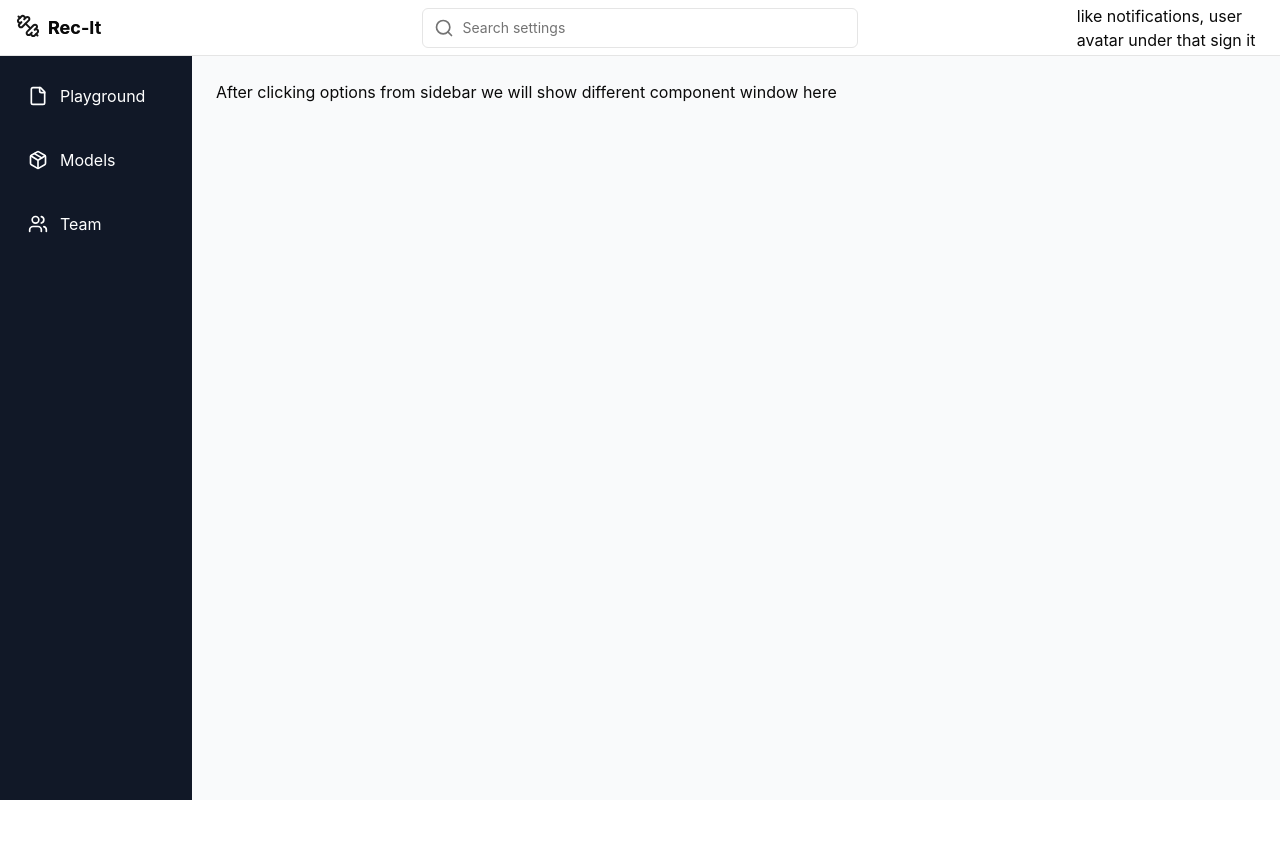
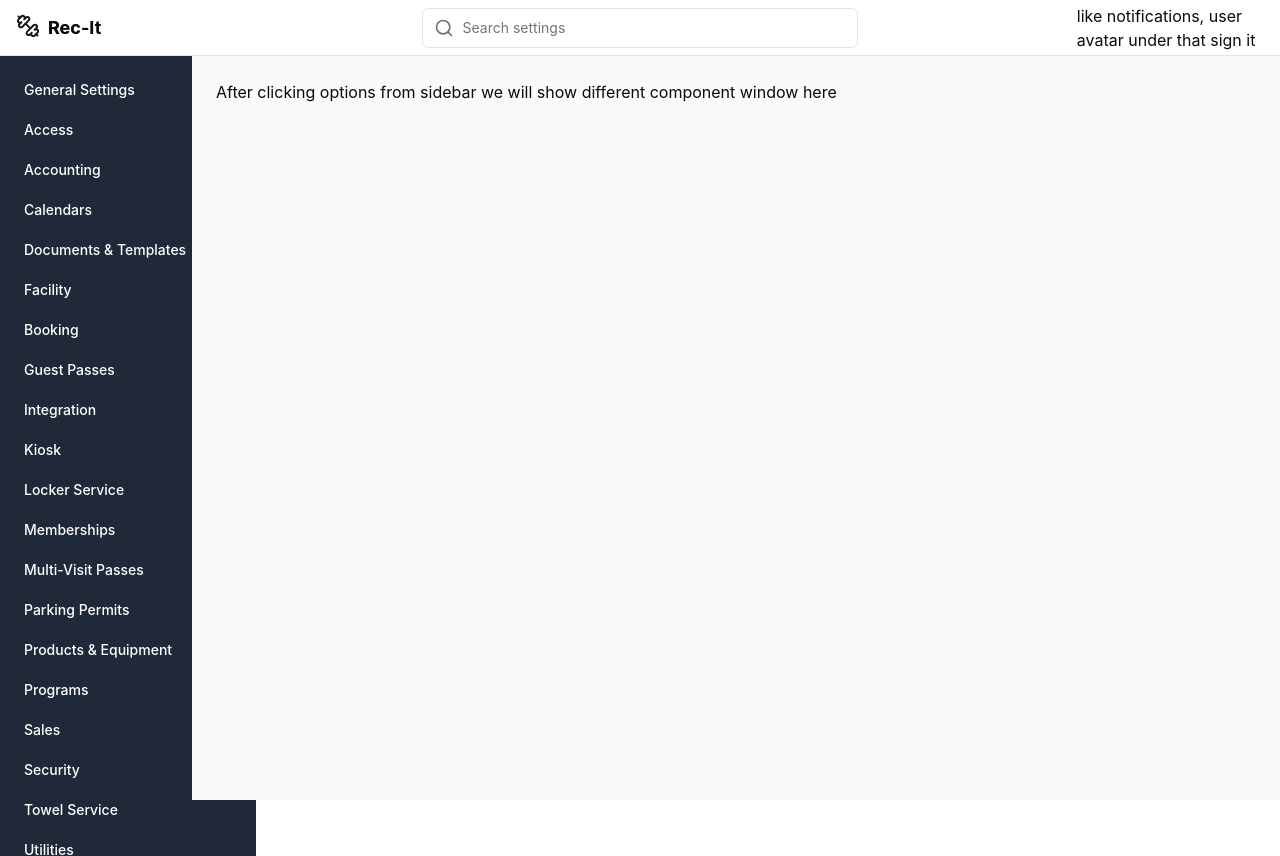
Before and after one commit to SanketBaviskar/Rec-It, a React (Vite) app: page /admin-dashboard in a window 1280 px wide. Before the commit the page ends 800 px from the top, so only its background shows below. Built offline with nearby package versions, Linux system fonts and the light colour scheme.

Commit message:
update in sidebar 2

```diff
--- a/package.json
+++ b/package.json
@@ -49,6 +49,7 @@
     "react-router-dom": "^6.28.0",
     "recharts": "^2.13.3",
     "tailwind-merge": "^2.5.4",
+    "tailwind-scrollbar-hide": "^1.1.7",
     "tailwindcss-animate": "^1.0.7",
     "zod": "^3.23.8"
   },
--- a/src/Admin/AdminDashboard.tsx
+++ b/src/Admin/Layout/AdminDashboard.tsx
@@ -1,8 +1,8 @@
 import Logo from "./Logo";
-import UniversalSearch from "./UniversalSearch";
+import UniversalSearch from "./UniversalSearch"
 import RenderWindow from "./RenderWindow";
 import UserFeatures from "./UserFeatures";
-import Sidebar from "./SideBar";
+import Sidebar from "./SideBar/SideBar";
 
 
 export default function AdminDashboard() {
--- /dev/null
+++ b/src/Admin/Layout/SideBar/SideBar.tsx
@@ -0,0 +1,86 @@
+import React, { useState } from "react";
+import { ChevronDown, ChevronRight } from "lucide-react";
+
+const Sidebar = () => {
+  const [openSections, setOpenSections] = useState({});
+
+  const toggleSection = (sectionName) => {
+    setOpenSections((prev) => ({
+      ...prev,
+      [sectionName]: !prev[sectionName],
+    }));
+  };
+
+  const menuItems = [
+    { name: "General Settings" },
+    { name: "Access" },
+    { name: "Accounting" },
+    { name: "Calendars" },
+    { name: "Documents & Templates" },
+    {
+      name: "Facility",
+      subItems: ["Facility Settings", "Facilities", "Facility Rental Products"],
+    },
+    { name: "Booking" },
+    { name: "Guest Passes" },
+    { name: "Integration" },
+    { name: "Kiosk" },
+    { name: "Locker Service" },
+    { name: "Memberships" },
+    { name: "Multi-Visit Passes" },
+    { name: "Parking Permits" },
+    { name: "Products & Equipment" },
+    { name: "Programs" },
+    { name: "Sales" },
+    { name: "Security" },
+    { name: "Towel Service" },
+    { name: "Utilities" },
+  ];
+
+  return (
+    <div className="h-screen w-64 bg-gray-800 text-white p-4 overflow-y-auto scrollbar-hide">
+      <ul className="space-y-1">
+        {menuItems.map((item) => (
+          <li key={item.name} className="group">
+            {/* Main Menu Item */}
+            <div
+              onClick={() => item.subItems && toggleSection(item.name)}
+              className={`flex items-center justify-between p-2 rounded-md cursor-pointer ${
+                item.subItems
+                  ? "hover:bg-gray-700"
+                  : "hover:bg-gray-700 bg-transparent"
+              }`}
+            >
+              <span className="text-sm font-medium">{item.name}</span>
+              {item.subItems && (
+                <span>
+                  {openSections[item.name] ? (
+                    <ChevronDown className="w-4 h-4" />
+                  ) : (
+                    <ChevronRight className="w-4 h-4" />
+                  )}
+                </span>
+              )}
+            </div>
+
+            {/* Submenu */}
+            {item.subItems && openSections[item.name] && (
+              <ul className="mt-1 ml-4 space-y-1">
+                {item.subItems.map((subItem) => (
+                  <li
+                    key={subItem}
+                    className="p-2 text-sm rounded-md cursor-pointer hover:bg-gray-700"
+                  >
+                    {subItem}
+                  </li>
+                ))}
+              </ul>
+            )}
+          </li>
+        ))}
+      </ul>
+    </div>
+  );
+};
+
+export default Sidebar;
--- a/src/Admin/SideBar.tsx
+++ /dev/null
@@ -1,79 +0,0 @@
-import React, { useState } from "react";
-import {
-  ChevronDown,
-  ChevronRight,
-  File,
-  Package,
-  Users,
-} from "lucide-react";
-
-const Sidebar = () => {
-  const [openSections, setOpenSections] = useState({});
-
-  const toggleSection = (sectionName) => {
-    setOpenSections((prev) => ({
-      ...prev,
-      [sectionName]: !prev[sectionName],
-    }));
-  };
-
-  const menuItems = [
-    {
-      name: "Playground",
-      icon: <File className="w-5 h-5" />,
-      subItems: ["History", "Starred", "Settings"],
-    },
-    {
-      name: "Models",
-      icon: <Package className="w-5 h-5" />,
-      subItems: ["Documentation", "Settings"],
-    },
-    {
-      name: "Team",
-      icon: <Users className="w-5 h-5" />,
-      subItems: ["Members", "Roles"],
-    },
-  ];
-
-  return (
-    <div className="h-full w-64 bg-gray-900 text-white p-4 space-y-6">
-      {/* Static Items */}
-      <div className="space-y-4">
-        {menuItems.map((item) => (
-          <div key={item.name}>
-            <div
-              onClick={() => toggleSection(item.name)}
-              className={`flex items-center justify-between p-3 rounded-md cursor-pointer ${
-                openSections[item.name] ? "bg-blue-600" : "hover:bg-gray-700"
-              }`}
-            >
-              <span className="flex items-center space-x-3">
-                {item.icon}
-                <span>{item.name}</span>
-              </span>
-              {openSections[item.name] ? (
-                <ChevronDown className="w-5 h-5" />
-              ) : (
-                <ChevronRight className="w-5 h-5" />
-              )}
-            </div>
-            {openSections[item.name] && (
-              <ul className="mt-2 ml-6 space-y-2">
-                {item.subItems.map((subItem) => (
-                  <li
-                    key={subItem}
-                    className="flex items-center text-sm p-2 rounded-md cursor-pointer hover:bg-gray-700"
-                  >
-                    <span className="ml-2">{subItem}</span>
-                  </li>
-                ))}
-              </ul>
-            )}
-          </div>
-        ))}
-      </div>
-    </div>
-  );
-};
-
-export default Sidebar;
--- a/src/ui/App.tsx
+++ b/src/ui/App.tsx
@@ -2,7 +2,7 @@ import "./App.css";
 import { BrowserRouter as Router, Routes, Route } from "react-router-dom";
 import MainWindow from "../Pages/MainWindow/MainWindow";
 import Login from "@/Pages/Login/Login";
-import AdminDashboard from "@/Admin/AdminDashboard";
+import AdminDashboard from "@/Admin/Layout/AdminDashboard";
 
 function App() {
   return (
--- a/tailwind.config.js
+++ b/tailwind.config.js
@@ -5,63 +5,63 @@ export default {
   theme: {
     extend: {
       borderRadius: {
-  			lg: 'var(--radius)',
-  			md: 'calc(var(--radius) - 2px)',
-  			sm: 'calc(var(--radius) - 4px)'
+        lg: "var(--radius)",
+        md: "calc(var(--radius) - 2px)",
+        sm: "calc(var(--radius) - 4px)",
       },
       colors: {
-  			background: 'hsl(var(--background))',
-  			foreground: 'hsl(var(--foreground))',
+        background: "hsl(var(--background))",
+        foreground: "hsl(var(--foreground))",
         card: {
-  				DEFAULT: 'hsl(var(--card))',
-  				foreground: 'hsl(var(--card-foreground))'
+          DEFAULT: "hsl(var(--card))",
+          foreground: "hsl(var(--card-foreground))",
         },
         popover: {
-  				DEFAULT: 'hsl(var(--popover))',
-  				foreground: 'hsl(var(--popover-foreground))'
+          DEFAULT: "hsl(var(--popover))",
+          foreground: "hsl(var(--popover-foreground))",
         },
         primary: {
-  				DEFAULT: 'hsl(var(--primary))',
-  				foreground: 'hsl(var(--primary-foreground))'
+          DEFAULT: "hsl(var(--primary))",
+          foreground: "hsl(var(--primary-foreground))",
         },
         secondary: {
-  				DEFAULT: 'hsl(var(--secondary))',
-  				foreground: 'hsl(var(--secondary-foreground))'
+          DEFAULT: "hsl(var(--secondary))",
+          foreground: "hsl(var(--secondary-foreground))",
         },
         muted: {
-  				DEFAULT: 'hsl(var(--muted))',
-  				foreground: 'hsl(var(--muted-foreground))'
+          DEFAULT: "hsl(var(--muted))",
+          foreground: "hsl(var(--muted-foreground))",
         },
         accent: {
-  				DEFAULT: 'hsl(var(--accent))',
-  				foreground: 'hsl(var(--accent-foreground))'
+          DEFAULT: "hsl(var(--accent))",
+          foreground: "hsl(var(--accent-foreground))",
         },
         destructive: {
-  				DEFAULT: 'hsl(var(--destructive))',
-  				foreground: 'hsl(var(--destructive-foreground))'
+          DEFAULT: "hsl(var(--destructive))",
+          foreground: "hsl(var(--destructive-foreground))",
         },
-  			border: 'hsl(var(--border))',
-  			input: 'hsl(var(--input))',
-  			ring: 'hsl(var(--ring))',
+        border: "hsl(var(--border))",
+        input: "hsl(var(--input))",
+        ring: "hsl(var(--ring))",
         chart: {
-  				'1': 'hsl(var(--chart-1))',
-  				'2': 'hsl(var(--chart-2))',
-  				'3': 'hsl(var(--chart-3))',
-  				'4': 'hsl(var(--chart-4))',
-  				'5': 'hsl(var(--chart-5))'
+          1: "hsl(var(--chart-1))",
+          2: "hsl(var(--chart-2))",
+          3: "hsl(var(--chart-3))",
+          4: "hsl(var(--chart-4))",
+          5: "hsl(var(--chart-5))",
         },
         sidebar: {
-  				DEFAULT: 'hsl(var(--sidebar-background))',
-  				foreground: 'hsl(var(--sidebar-foreground))',
-  				primary: 'hsl(var(--sidebar-primary))',
-  				'primary-foreground': 'hsl(var(--sidebar-primary-foreground))',
-  				accent: 'hsl(var(--sidebar-accent))',
-  				'accent-foreground': 'hsl(var(--sidebar-accent-foreground))',
-  				border: 'hsl(var(--sidebar-border))',
-  				ring: 'hsl(var(--sidebar-ring))'
-  			}
-  		}
-  	}
+          DEFAULT: "hsl(var(--sidebar-background))",
+          foreground: "hsl(var(--sidebar-foreground))",
+          primary: "hsl(var(--sidebar-primary))",
+          "primary-foreground": "hsl(var(--sidebar-primary-foreground))",
+          accent: "hsl(var(--sidebar-accent))",
+          "accent-foreground": "hsl(var(--sidebar-accent-foreground))",
+          border: "hsl(var(--sidebar-border))",
+          ring: "hsl(var(--sidebar-ring))",
         },
-  plugins: [require("tailwindcss-animate")],
-}
+      },
+    },
+  },
+  plugins: [require("tailwindcss-animate"), require("tailwind-scrollbar-hide")],
+};
```
Also changed, not shown: src/Admin/Layout/Logo.tsx (renamed from src/Admin/Logo.tsx), src/Admin/Layout/RenderWindow.tsx (renamed from src/Admin/RenderWindow.tsx), src/Admin/Layout/UniversalSearch.tsx (renamed from src/Admin/UniversalSearch.tsx), src/Admin/Layout/UserFeatures.tsx (renamed from src/Admin/UserFeatures.tsx), 1 other file (tests, documents, lock files or other folders). Lines whose indentation alone changed are shown as unchanged.
